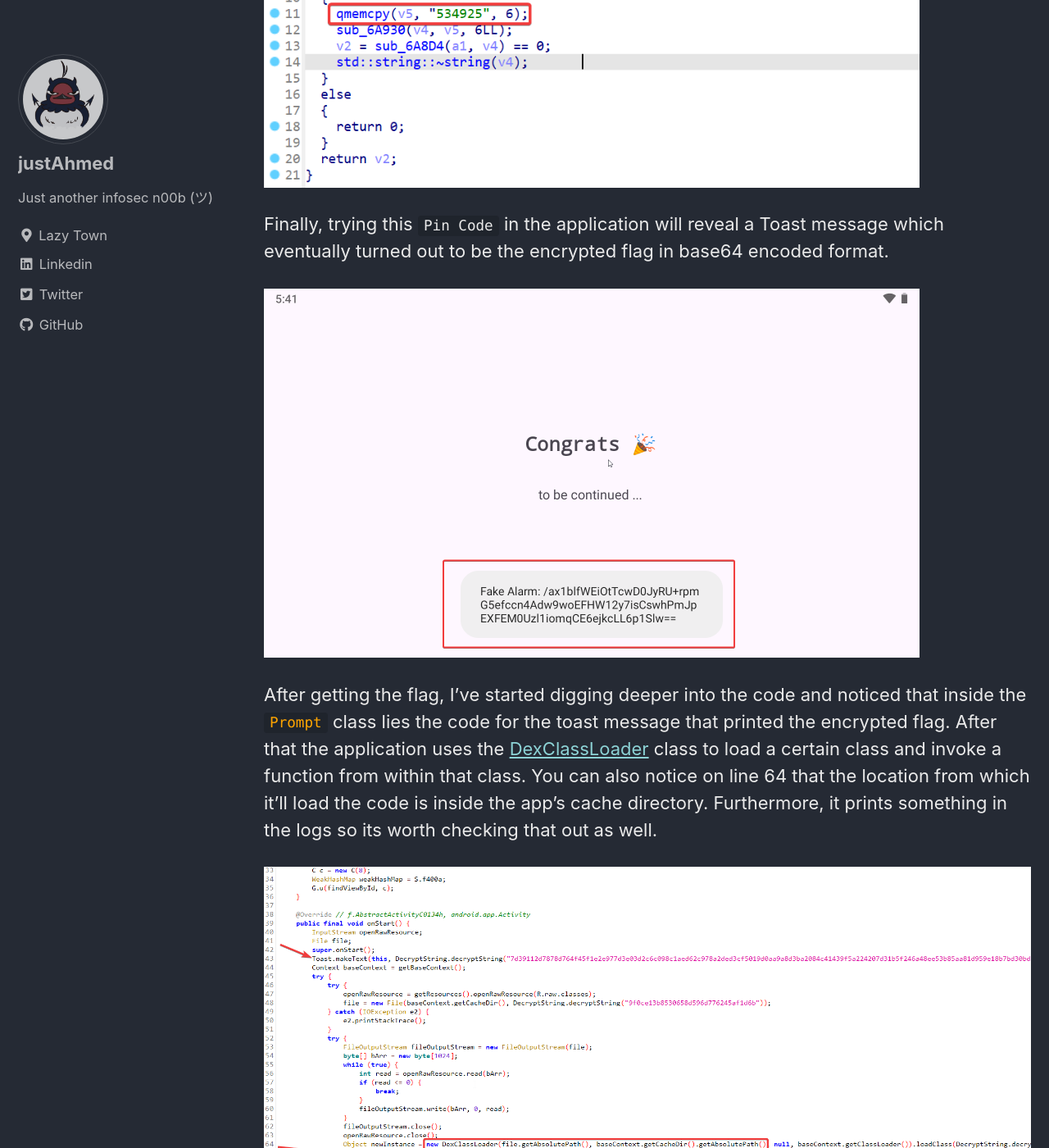
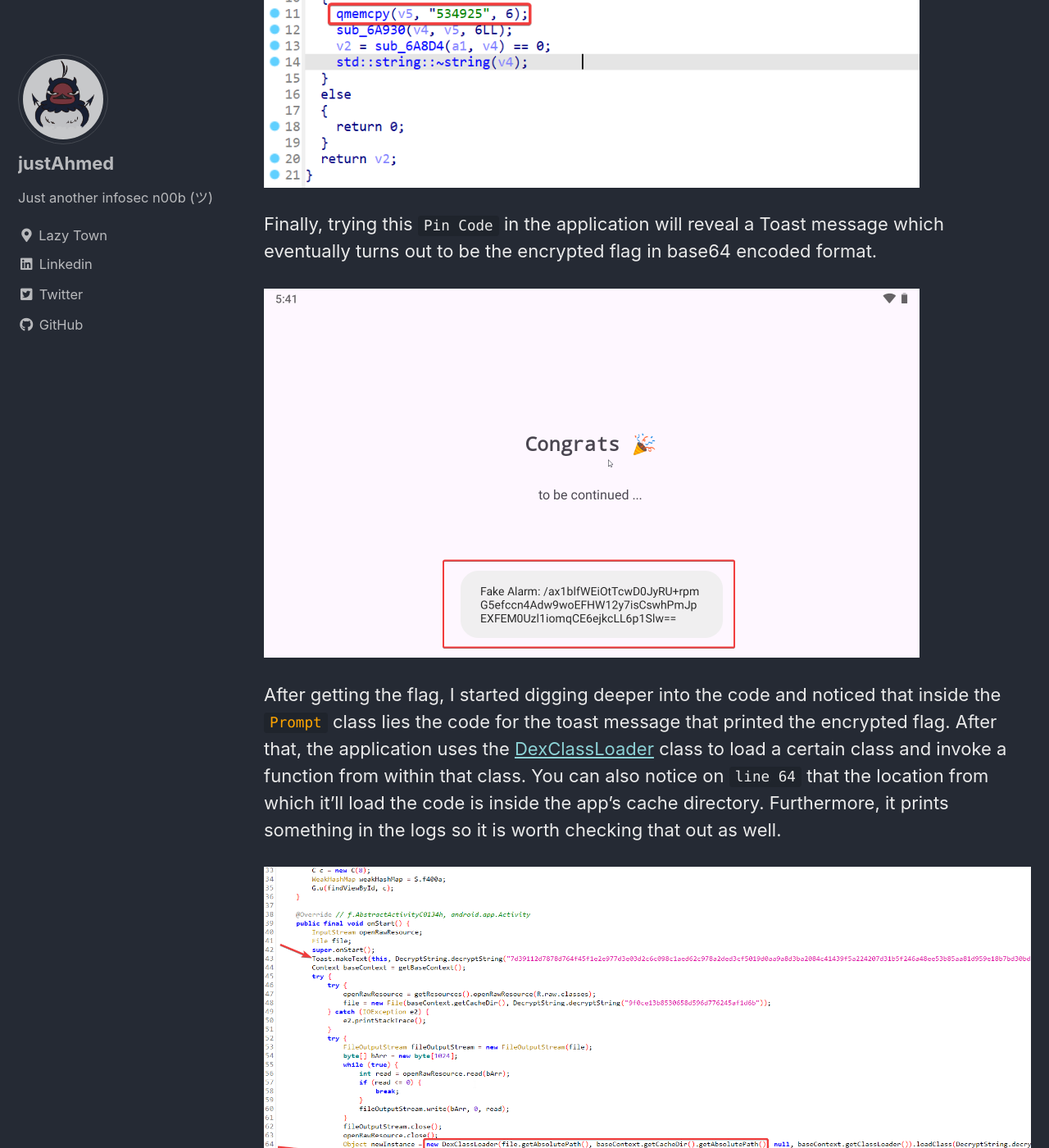
Before and after one commit to JustAhmed/JustAhmed.github.io, a Jekyll site: the page built from _posts/CTF/2024-11-22-[Android] CyCTF 2024 Finals.markdown, in a window 1280 px wide and 1400 px high, scrolled down 2495 px. Shown: the whole window at 82% size. Built offline with Jekyll 4.4.1, drawn with Linux system fonts in a browser that asks for light colours; cached includes are drawn as plain includes; some of the changed text lies outside the part shown.

Commit message:
Andoroido Writeup Review

```diff
--- a/_posts/CTF/2024-11-22-[Android] CyCTF 2024 Finals.markdown
+++ b/_posts/CTF/2024-11-22-[Android] CyCTF 2024 Finals.markdown
@@ -7,43 +7,42 @@
 toc: true
 ---
 ## Introduction
-CyCTF is maintained by the [CyShield](https://cyshield.com/) and the 2024 edition happened on the 20/11/2024.
+CyCTF is maintained by the [CyShield](https://cyshield.com/) and the 2024 edition happened on 20/11/2024.
 
 As usual, this was a great CTF with some really nice Android challenges. I've managed to solve 2 Android challenges `Armor`{:style="color:orange"} and `Andoroido`{:style="color:orange"}, and I thought since they were such fun challenges they deserved a writeup.
 
-
 ## Armor
-Starting by taking a quick look on the app on my emulator, It asks for a `Pin Code`{:style="color:orange"}, and If provided incorrectly, the app will crash.
+Starting by taking a quick look at the app on my emulator, It asks for a `Pin Code`{:style="color:orange"}, and If provided incorrectly, the app will crash.
 
 ![0](/assets/images/CyCTF2024/0.png){: width="500" height="600"}
 
-The next step is to open the APK in a decompiler and starting to analyze how the application works. It seems that the `Pin Code` is being passed to the function named `CP`{:style="color:orange"} on `line 27`, this function is defined inside the native library and despite the name of the library is encrypted you can notice that there is only one native library shipped with the APK (`libarmor.so`{:style="color:orange"}) so no need to guess which one is it here.
+The next step is to open the APK in a decompiler and start to analyze how the application works. It seems that the `Pin Code` is being passed to the function named `CP`{:style="color:orange"} on `line 27`, this function is defined inside the native library, and despite the name of the library is encrypted you can notice that there is only one native library shipped with the APK (`libarmor.so`{:style="color:orange"}) so no need to guess which one is it here.
 
 ![1](/assets/images/CyCTF2024/1.png){: width="800" height="700"}
 
-To analyze the code of the `CP`{:style="color:orange"} function, I dropped the library in IDA and after looking at the code, it appears to be pretty straight forward. The code copies the provided `Pin Code` to the local variable `v4`{:style="color:orange"} on line 9, it then copies it to `v7`{:style="color:orange"} on line 12, and finally it is passed to `sub_6A7EC`{:style="color:orange"} on line 13 where it basically compares it with the string `534925`{:style="color:orange"}.
+To analyze the code of the `CP`{:style="color:orange"} function, I dropped the library in IDA and after looking at the code, it appears to be pretty straightforward. The code copies the provided `Pin Code` to the local variable `v4`{:style="color:orange"} on line 9, it then copies it to `v7`{:style="color:orange"} on line 12, and finally it is passed to `sub_6A7EC`{:style="color:orange"} on line 13 where it basically compares it with the string `534925`{:style="color:orange"}.
 
 ![2](/assets/images/CyCTF2024/2.png){: width="800" height="700"}
 
 ![3](/assets/images/CyCTF2024/3.png){: width="800" height="700"}
 
-Finally, trying this `Pin Code` in the application will reveal a Toast message which eventually turned out to be the encrypted flag in base64 encoded format.
+Finally, trying this `Pin Code` in the application will reveal a Toast message which eventually turns out to be the encrypted flag in base64 encoded format.
 
 ![4](/assets/images/CyCTF2024/4.png){: width="800" height="700"}
 
-After getting the flag, I've started digging deeper into the code and noticed that inside the `Prompt`{:style="color:orange"} class lies the code for the toast message that printed the encrypted flag. After that the application uses the [DexClassLoader](https://developer.android.com/reference/dalvik/system/DexClassLoader) class to load a certain class and invoke a function from within that class. You can also notice on line 64 that the location from which it'll load the code is inside the app's cache directory. Furthermore, it prints something in the logs so its worth checking that out as well.
+After getting the flag, I started digging deeper into the code and noticed that inside the `Prompt`{:style="color:orange"} class lies the code for the toast message that printed the encrypted flag. After that, the application uses the [DexClassLoader](https://developer.android.com/reference/dalvik/system/DexClassLoader) class to load a certain class and invoke a function from within that class. You can also notice on `line 64` that the location from which it'll load the code is inside the app's cache directory. Furthermore, it prints something in the logs so it is worth checking that out as well.
 
 ![5](/assets/images/CyCTF2024/5.png)
 
-The logs of the application points to a dex file inside the cache directory which is consistent with what is on line 64.
+The logs of the application point to a dex file inside the cache directory which is consistent with what is on `line 64`.
 
 ![6](/assets/images/CyCTF2024/6.png)
 
-I've grabbed a copy of that dex file and noticed that it is a class named Utils which is used for encryption and decryption as well. You can notice that it uses AES with CBC mode. It uses a IV shown on `line 55` and the key is defined with a `null`{:style="color:orange"} value at the very beginning of the class. Finally, notice how all the class code is readable except for the code of the constructor.
+I grabbed a copy of that dex file and noticed that it is a class named Utils which is used for encryption and decryption as well. You can notice that it uses AES with CBC mode. It uses a IV shown on `line 55` and the key is defined with a `null`{:style="color:orange"} value at the very beginning of the class. Finally, notice how all the class code is readable except for the code of the constructor.
 
 ![7](/assets/images/CyCTF2024/7.png)
 
-To understand why jadx fails to decompile the constructor you'll have to look at the smali code. The code starts by checking the length of the parameter sent to the constructor and makes sure it is 32 bytes in length. The issue starts from `line 52` where you can see an unconditional jump to label `goto_e3`{:style="color:orange"}.
+To understand why jadx fails to decompile the constructor you'll have to look at the small code. The code starts by checking the length of the parameter sent to the constructor and makes sure it is 32 bytes in length. The issue starts from `line 52` where you can see an unconditional jump to label `goto_e3`{:style="color:orange"}.
 
 ![8](/assets/images/CyCTF2024/8.png)
 
@@ -71,11 +68,11 @@
 
 ![12](/assets/images/CyCTF2024/12.png)
 
-The `downloadDex`{:style="color:orange"} function simply downloads the whatever the url is pointing to and save's it in the applications `Files` directory under the `name payload.dex`{:style="color:orange"}.
+The `downloadDex`{:style="color:orange"} function simply downloads whatever the url is pointing to and saves it in the applications `Files` directory under the `name payload.dex`{:style="color:orange"}.
 
 ![13](/assets/images/CyCTF2024/13.png)
 
-Next, `downloadDex` calls a new function named `loadDex`{:style="color:orange"} which again uses the [DexClassLoader](https://developer.android.com/reference/dalvik/system/DexClassLoader) class to invoke a function named `execute`{:style="color:orange"} inside a class named `com.clone.payload.Main`{:style="color:orange"}. Finally, loadDex checks the package name and if it is equal to `l337_P0wer`{:style="color:orange"} It'll print the flag.
+Next, `downloadDex` calls a new function named `loadDex`{:style="color:orange"} which again uses the [DexClassLoader](https://developer.android.com/reference/dalvik/system/DexClassLoader) class to invoke a function named `execute`{:style="color:orange"} inside a class named `com.clone.payload.Main`{:style="color:orange"}. Finally, `loadDex`{:style="color:orange"} checks the package name and if it is equal to `l337_P0wer`{:style="color:orange"} It'll print the flag.
 
 ![14](/assets/images/CyCTF2024/14.png)
 
@@ -90,9 +87,10 @@
 1. `ActivityThread`{:style="color:orange"}: It is a critical Android internal class that manages the main thread of an application.
 2. `mBoundApplication`{:style="color:orange"}: It is a field that contains an `AppBindData`{:style="color:orange"} instance, which holds information about the current app.
 
-![16](/assets/images/CyCTF2024/16.png)
+    ![16](/assets/images/CyCTF2024/16.png)
 
-3. `LoadedApk`{:style="color:orange"}: This class contains the `mPackageName`{:style="color:orange"} field. Modifying this field will change the package name and ensures changes will propagate to runtime checks that reference it. for example checks like the `getPackageName()`{:style="color:orange"} function used in the challenge.
+3. `LoadedApk`{:style="color:orange"}: This class contains the `mPackageName`{:style="color:orange"} field. Modifying this field will change the package name and ensure changes will propagate to runtime checks that reference it. for example checks like the `getPackageName()`{:style="color:orange"} function used in the challenge.
+
 
 ![17](/assets/images/CyCTF2024/17.png)
 
@@ -100,11 +98,10 @@
 
 ![18](/assets/images/CyCTF2024/18.png)
 
-
-Before compiling this application, one final modification needs to be made. I needed to set the multiDexEnabled field to false in the gradle configurations to avoid dividing the code into multiple dex files.
+Before compiling this application, one final modification needs to be made. I needed to set the `multiDexEnabled`{:style="color:orange"} field to `false`{:style="color:orange"} in the gradle configurations to avoid dividing the code into multiple dex files.
 
 ![19](/assets/images/CyCTF2024/19.png)
 
-Finally, compile the code, extract the Dex file, host it on your server and open the exploit application from earlier and you'll be treated with the flag.
+Finally, compile the code, extract the Dex file, host it on your server, and open the exploit application from earlier and you'll be treated with the flag.
 
 ![20](/assets/images/CyCTF2024/20.png)
```
Also changed, not shown: other parts of _posts/CTF/2024-11-22-[Android] CyCTF 2024 Finals.markdown (+2 -4 lines), assets/images/CyCTF2024/17.png.
